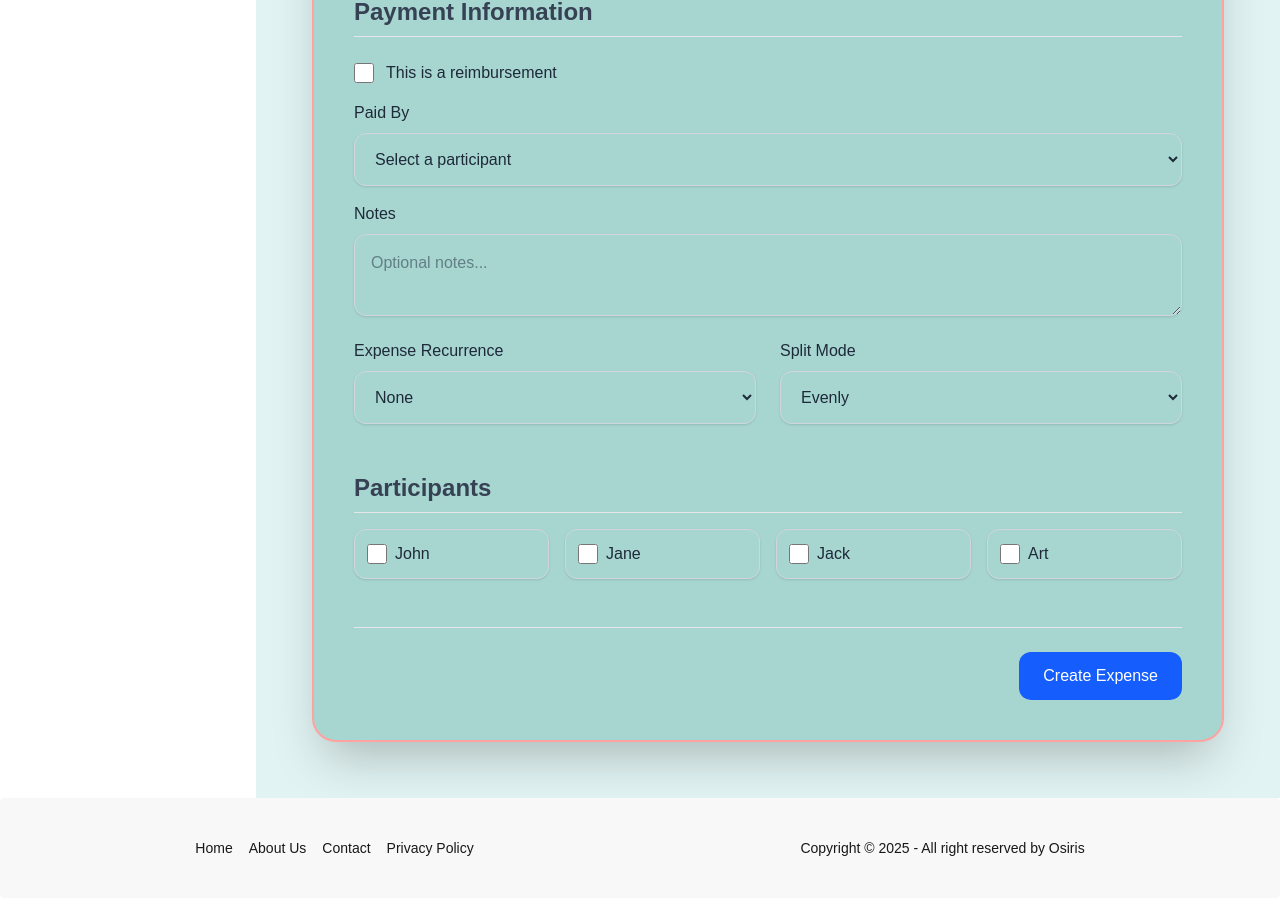
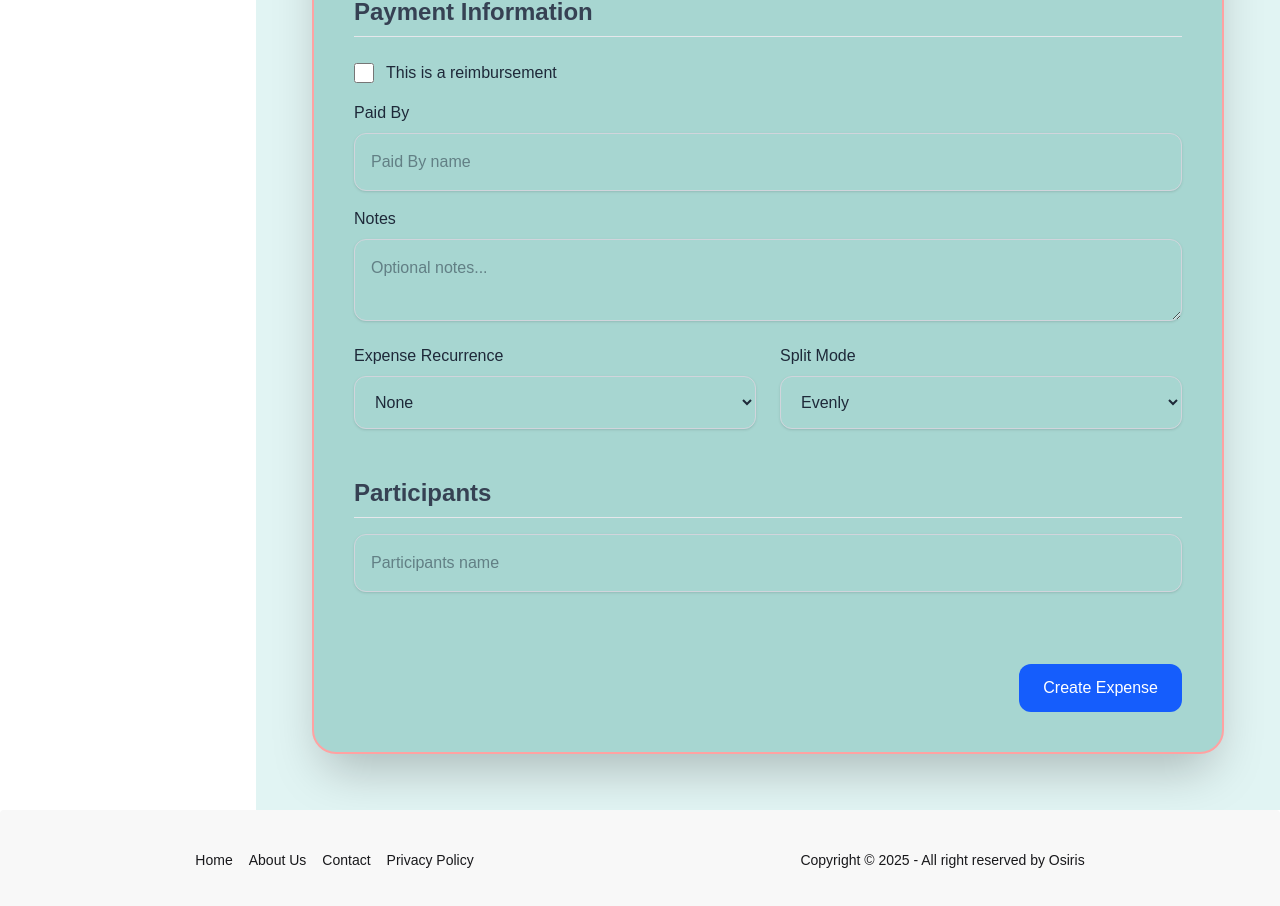
Before and after one commit to mdsheikhmohaimenulislam/Osiris, a Next.js app: page /dashboard/expenses/create in a window 1280 px wide. Shown: the part 827-1733 px from the top of the page. Built offline with nearby package versions, Linux system fonts and the light colour scheme.

Commit message:
input added

```diff
--- a/src/app/dashboard/components/AddFrom/page.tsx
+++ b/src/app/dashboard/components/AddFrom/page.tsx
@@ -107,15 +107,15 @@ export default function AddFrom({handleFromSubmit}:{handleFromSubmit: (e: FormEv
 
             <div>
               <label className="block font-medium mb-2">Paid By</label>
-              <select
-                name="paidBy"
+            <div>
+
+              <input
+                type="text"
+                name="PaidBy"
+                placeholder="Paid By name"
                 className="w-full p-4 border border-gray-300 rounded-xl shadow-sm focus:ring-2 focus:ring-blue-400 focus:border-transparent transition"
-              >
-                <option value="">Select a participant</option>
-                <option>John</option>
-                <option>Jane</option>
-                <option>Jack</option>
-              </select>
+              />
+            </div>
             </div>
 
             <div>
@@ -163,33 +163,19 @@ export default function AddFrom({handleFromSubmit}:{handleFromSubmit: (e: FormEv
               Participants
             </h2>
 
-            <div className="grid grid-cols-2 md:grid-cols-4 gap-4">
-              {["John", "Jane", "Jack", "Art"].map((p) => (
-                <label
-                  key={p}
-                  className="flex items-center gap-2 p-3 border border-gray-300 rounded-xl shadow-sm cursor-pointer hover:bg-blue-50 transition"
-                >
-                  <input
-                    type="checkbox"
-                    // checked={formData.participants.includes(p)}
-                    // onChange={() =>
-                    //   setFormData((prev) => ({
-                    //     ...prev,
-                    //     participants: prev.participants.includes(p)
-                    //       ? prev.participants.filter((x) => x !== p)
-                    //       : [...prev.participants, p],
-                    //   }))
-                    // }
-                    className="w-5 h-5 accent-blue-500"
-                  />
-                  <span className="font-medium">{p}</span>
-                </label>
-              ))}
+            <div>
+
+              <input
+                type="text"
+                name="Participants"
+                placeholder="Participants name"
+                className="w-full p-4 border border-gray-300 rounded-xl shadow-sm focus:ring-2 focus:ring-blue-400 focus:border-transparent transition"
+              />
             </div>
           </section>
 
         {/* Submit */}
-        <div className="flex justify-end gap-4 pt-6 border-t border-gray-200">
+        <div className="flex justify-end gap-4 pt-6 ">
           <button
             type="submit"
             className="px-6 py-3 bg-blue-600 text-white rounded-xl hover:bg-blue-700 transition font-medium"
--- a/src/app/dashboard/expenses/create/page.tsx
+++ b/src/app/dashboard/expenses/create/page.tsx
@@ -1,16 +1,44 @@
 "use client";
+
 import DashboardLayout from "@/components/DashboardLayout";
 import AddFrom from "../../components/AddFrom/page";
 import { FormEvent } from "react";
+import toast from "react-hot-toast";
 
 export default function CreateExpensePage() {
-  const handleFromSubmit = (e: FormEvent<HTMLFormElement>) => {
+  const handleFromSubmit = async (e: FormEvent<HTMLFormElement>) => {
     e.preventDefault();
-    const data = new FormData(e.target as HTMLFormElement);
-    const values = Object.fromEntries(data.entries()) as Record<string, FormDataEntryValue>;
 
-    console.log(values);
-    console.log("hello");
+    const form = e.target as HTMLFormElement;
+    const data = new FormData(form);
+    const values = Object.fromEntries(data.entries()) as Record<
+      string,
+      FormDataEntryValue
+    >;
+
+    // simple validation
+    if (!values.title || !values.amount) {
+      toast.error("Please fill out all required fields.");
+      return;
+    }
+
+    try {
+      const res = await fetch("/api/auth", {
+        method: "POST",
+        headers: { "Content-Type": "application/json" },
+        body: JSON.stringify(values),
+      });
+      const result = await res.json();
+      if (res.ok) {
+        toast.success("Expense created successfully!");
+        form.reset();
+      } else {
+        toast.error(result.error || "Something went wrong.");
+      }
+    } catch (error) {
+      console.error(error);
+      toast.error("Failed to submit expense.");
+    }
   };
 
   return (
--- a/src/lib/dbConnect.ts
+++ b/src/lib/dbConnect.ts
@@ -2,6 +2,7 @@ import { MongoClient, ServerApiVersion } from "mongodb";
 
 export const collectionNameObj = {
   userCollection: "users",
+  expenseCollection:"expense",
 };
 
 let client: MongoClient | null = null;
```
